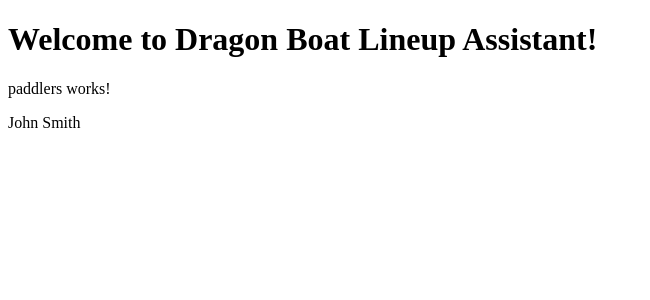
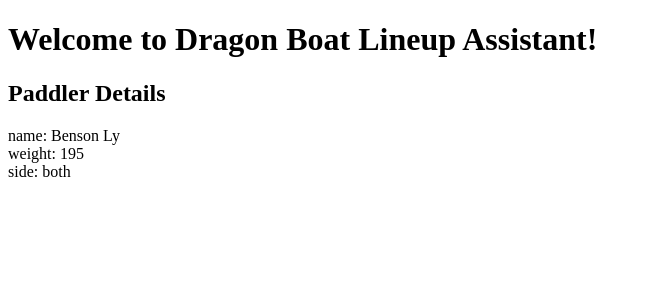
Before and after one commit to bwly/DragonBoatLineupAssistant, an Angular app: page / in a window 1280 px wide. Shown: the top 300 px of the page, without its empty margins (0-650 px from the left). Built offline with nearby package versions, Linux system fonts and the light colour scheme.

Commit message:
Created a Paddler class and implemented showing hard coded data of a single paddler

```diff
--- /dev/null
+++ b/src/app/paddler.ts
@@ -0,0 +1,5 @@
+export class Paddler {
+    name: string;
+    weight: number;
+    side: string;
+}
--- a/src/app/paddlers/paddlers.component.html
+++ b/src/app/paddlers/paddlers.component.html
@@ -1,4 +1,4 @@
-<p>
-  paddlers works!
-</p>
-{{paddler}}
+<h2>Paddler Details</h2>
+<div><span>name: </span>{{paddler.name}}</div>
+<div><span>weight: </span>{{paddler.weight}}</div>
+<div><span>side: </span>{{paddler.side}}</div>
--- a/src/app/paddlers/paddlers.component.ts
+++ b/src/app/paddlers/paddlers.component.ts
@@ -1,4 +1,6 @@
 import { Component, OnInit } from '@angular/core';
+import { Paddler } from '../paddler';
+import { LIFECYCLE_HOOKS_VALUES } from '../../../node_modules/@angular/compiler/src/lifecycle_reflector';
 
 @Component({
   selector: 'app-paddlers',
@@ -6,7 +8,11 @@ import { Component, OnInit } from '@angular/core';
   styleUrls: ['./paddlers.component.css']
 })
 export class PaddlersComponent implements OnInit {
-  paddler = 'John Smith';
+  paddler: Paddler = {
+    name: 'Benson Ly',
+    weight: 195,
+    side: 'both'
+  };
 
   constructor() { }
 
```
